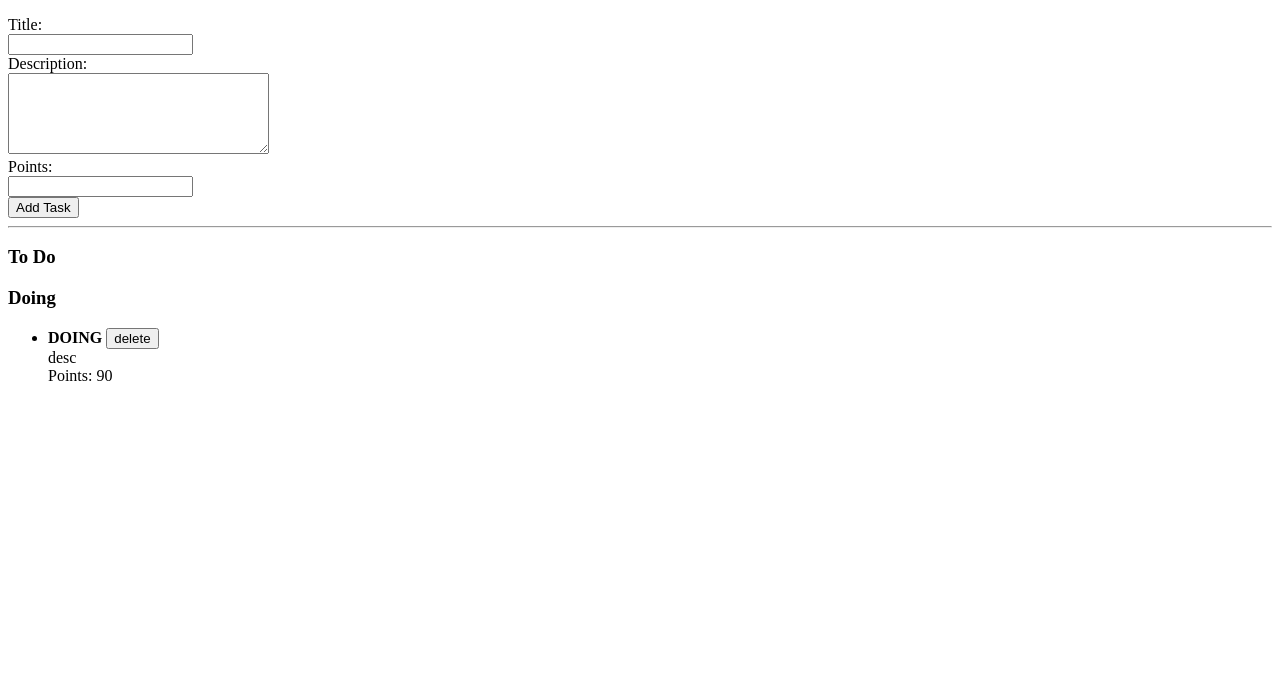
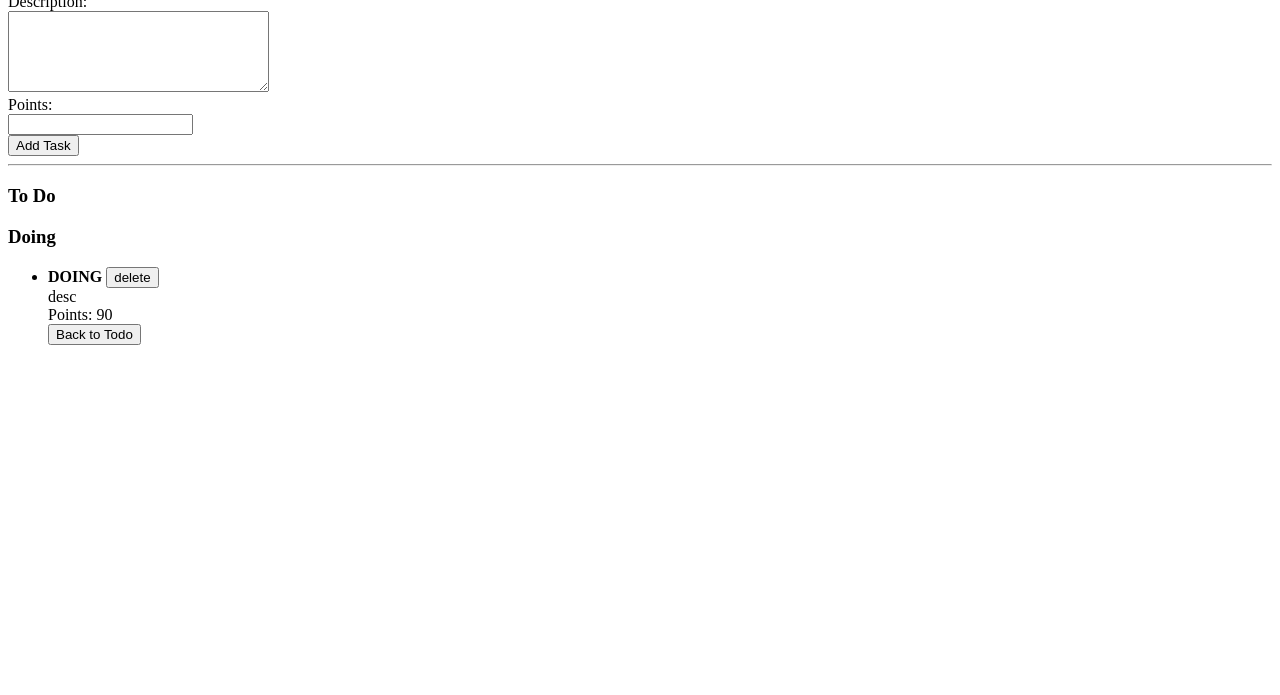
Before and after one commit to ShinyVerse/reduxKanban, a website built with webpack: page index.html in a window 1280 px wide. Shown: the part 105-800 px from the top of the page. Built offline with nearby package versions, Linux system fonts and the light colour scheme.

Commit message:
can return doing task to todos

```diff
--- a/index.html
+++ b/index.html
@@ -7,8 +7,6 @@
   <title>Redux Notes</title>
 </head>
 <body>
-
-  <h1>Redux Kanban</h1>
 
   <h3>Add a Task</h3>
   <form id="add-task">
--- a/src/components/doings.js
+++ b/src/components/doings.js
@@ -1,5 +1,5 @@
 import store from '../store/store';
-import { addDoingTask, removeDoingTask } from '../actions/actions';
+import { addDoingTask, removeDoingTask, addTodoTask } from '../actions/actions';
 
 export default function Doings() {
   let doingTaskList = document.getElementById('doing-tasks');
@@ -7,6 +7,10 @@ export default function Doings() {
 
   function deleteTask(uuid) {
     store.dispatch(removeDoingTask(uuid));
+  }
+
+  function returnTaskToTodo(title, description, points) {
+    store.dispatch(addTodoTask(title, description, points));
   }
 
   function renderDoingTasks(){
@@ -26,6 +30,11 @@ export default function Doings() {
           <br/>
           <span >Points: ${task.points}</span>
           <br/>
+          <button
+            data-uuid="${task.uuid}"
+            data-title="${task.title}"
+            data-description="${task.description}"
+            data-points="${task.points}" class="return-to-todo">Back to Todo</button>
         </li>
       `
 
@@ -33,6 +42,7 @@ export default function Doings() {
 
     })
     setDeleteTaskButtonsEventListeners();
+    setMoveBackTaskButtonsEventListeners();
   }
 
   function setDeleteTaskButtonsEventListeners() {
@@ -45,6 +55,22 @@ export default function Doings() {
     }
   }
 
+  function setMoveBackTaskButtonsEventListeners() {
+    let buttons = document.querySelectorAll('.return-to-todo');
+
+    buttons.forEach(button => {
+      button.addEventListener('click', () => {
+
+        let title = button.dataset.title;
+        let description = button.dataset.description;
+        let points = button.dataset.points;
+
+        returnTaskToTodo(title, description, points)
+        deleteTask(button.dataset.uuid)
+      })
+    })
+  }
+
   store.subscribe(() => {
     renderDoingTasks();
   })
```
Also changed, not shown: dist/bundle.js.
